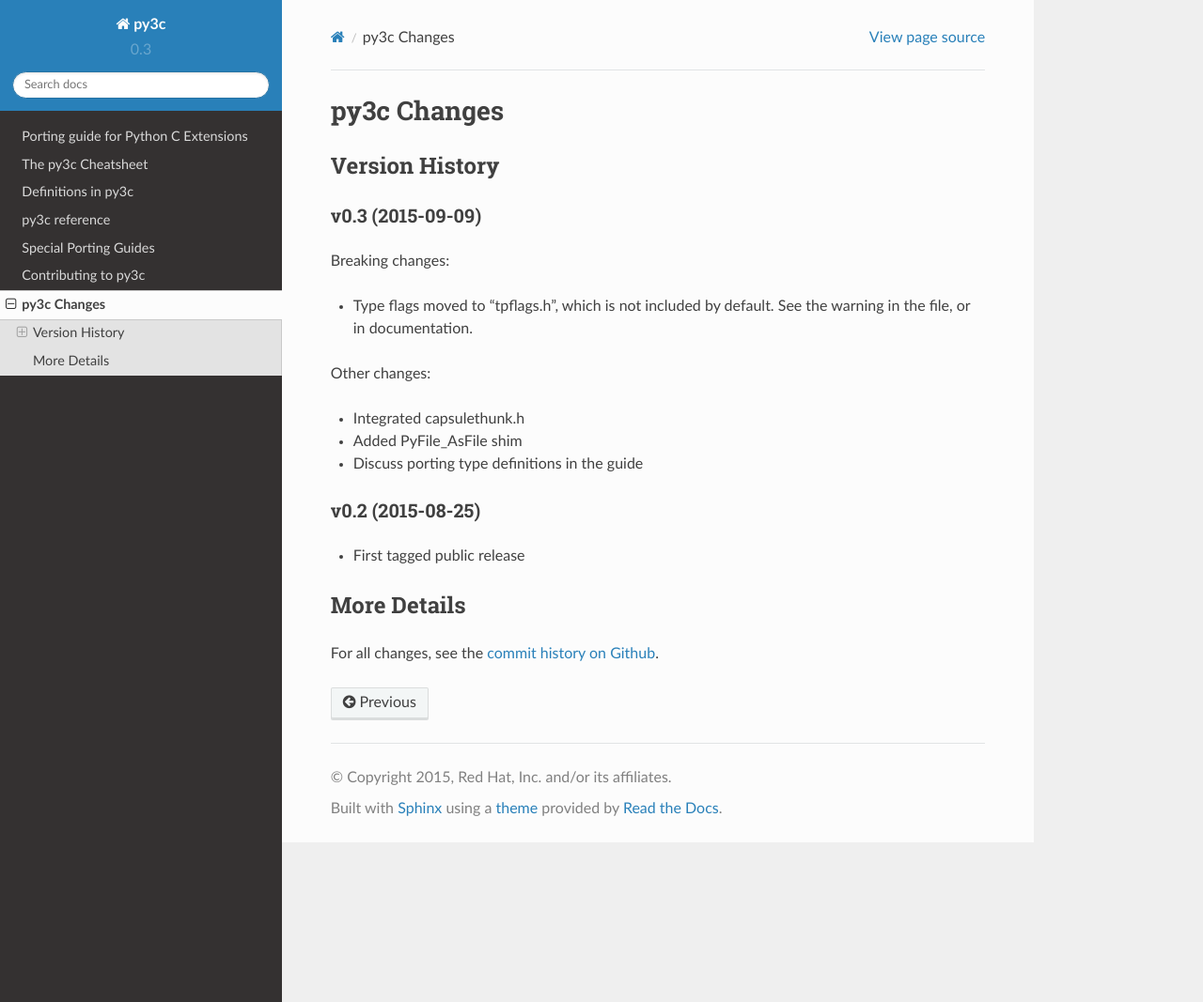
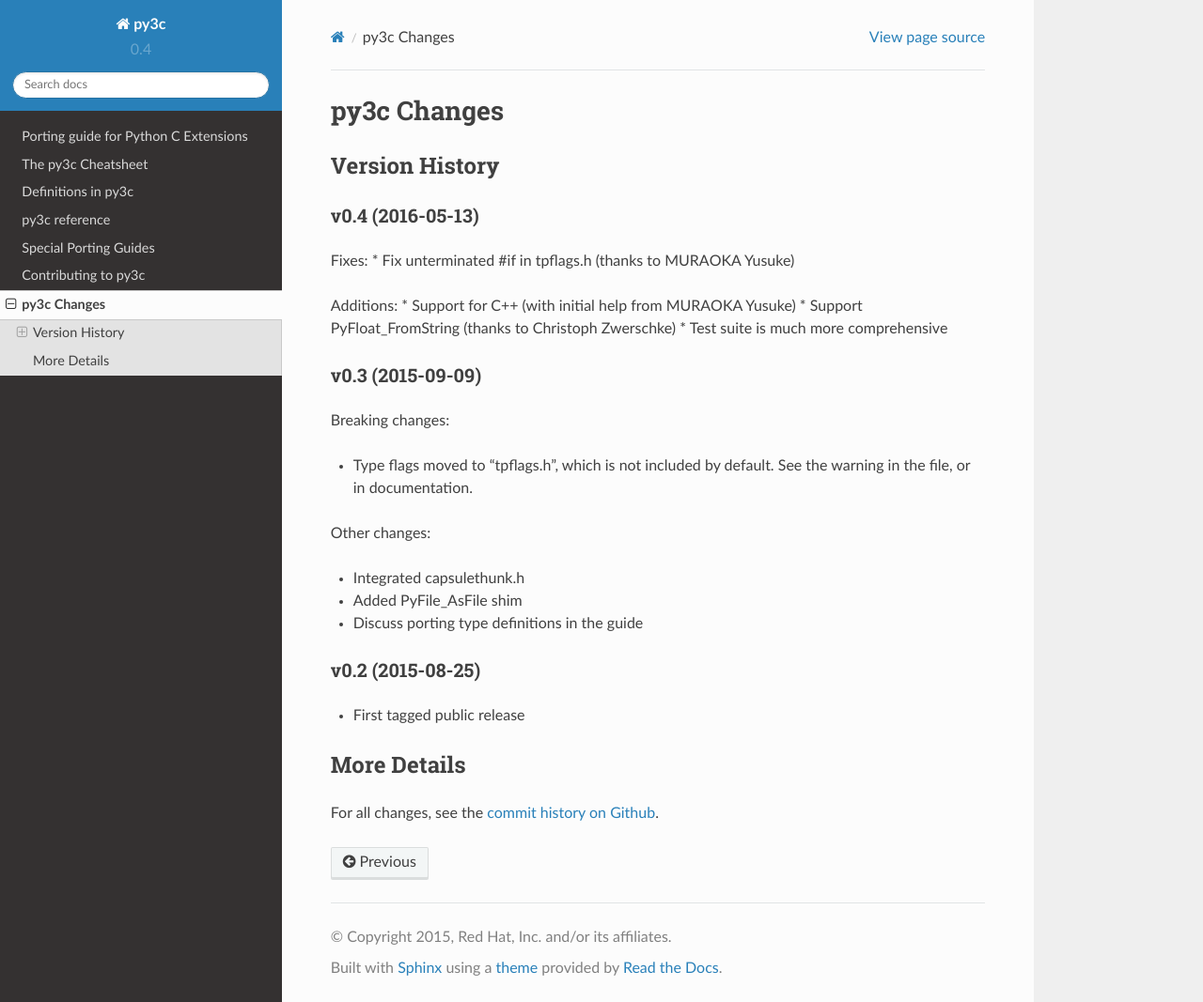
Before and after one commit to encukou/py3c, a Sphinx documentation site: the page built from doc/source/changelog.rst, in a window 1280 px wide and 1067 px high. Shown: the whole window at 94% size. Built offline with Sphinx 7.4.7 and the Read the Docs theme 2.0.0, drawn with Linux system fonts in a browser that asks for light colours.

Commit message:
Bump to version 0.4

```diff
--- a/doc/source/changelog.rst
+++ b/doc/source/changelog.rst
@@ -6,6 +6,18 @@ py3c Changes
 
 Version History
 ===============
+
+v0.4 (2016-05-13)
+-----------------
+
+Fixes:
+* Fix unterminated #if in tpflags.h (thanks to MURAOKA Yusuke)
+
+Additions:
+* Support for C++ (with initial help from MURAOKA Yusuke)
+* Support PyFloat_FromString (thanks to Christoph Zwerschke)
+* Test suite is much more comprehensive
+
 
 v0.3 (2015-09-09)
 ---------------
--- a/doc/source/conf.py
+++ b/doc/source/conf.py
@@ -53,9 +53,9 @@ copyright = u'2015, Red Hat, Inc. and/or its affiliates'
 # built documents.
 #
 # The short X.Y version.
-version = '0.3'
+version = '0.4'
 # The full version, including alpha/beta/rc tags.
-release = '0.3'
+release = '0.4'
 
 # The language for content autogenerated by Sphinx. Refer to documentation
 # for a list of supported languages.
```
Also changed, not shown: 1 other file.
